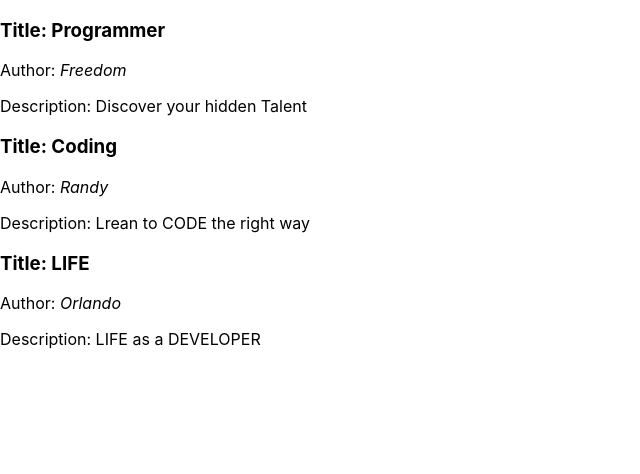
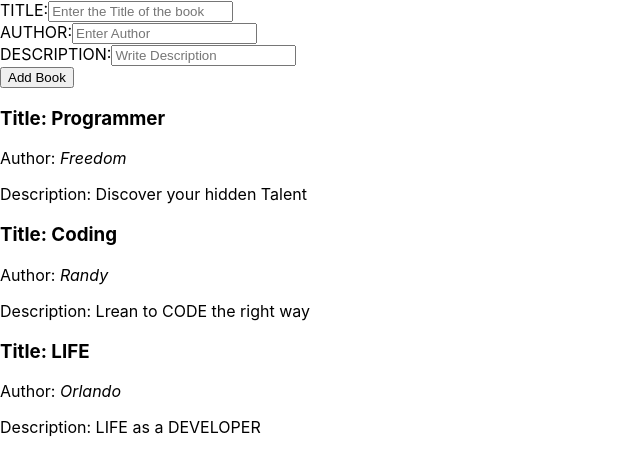
Before and after one commit to Freedom-seven/bookstore, a React (Create React App) app: page / in a window 1280 px wide. Shown: the top 474 px of the page, without its empty margins (0-640 px from the left). Built offline with nearby package versions, Linux system fonts and the light colour scheme.

Commit message:
import form

```diff
--- a/src/App.jsx
+++ b/src/App.jsx
@@ -1,5 +1,6 @@
 import React, { useState } from 'react';
 import BookStore from './Components/BookStore';
+import BookStoreForm from './Components/BookStoreForm';
 
 const App = (props) => {
   const [bookstore, setBookstore] = useState({
@@ -30,6 +31,7 @@ const App = (props) => {
   });
   return (
     <div>
+      <BookStoreForm />
       {bookStore}
     </div>
   );
```
